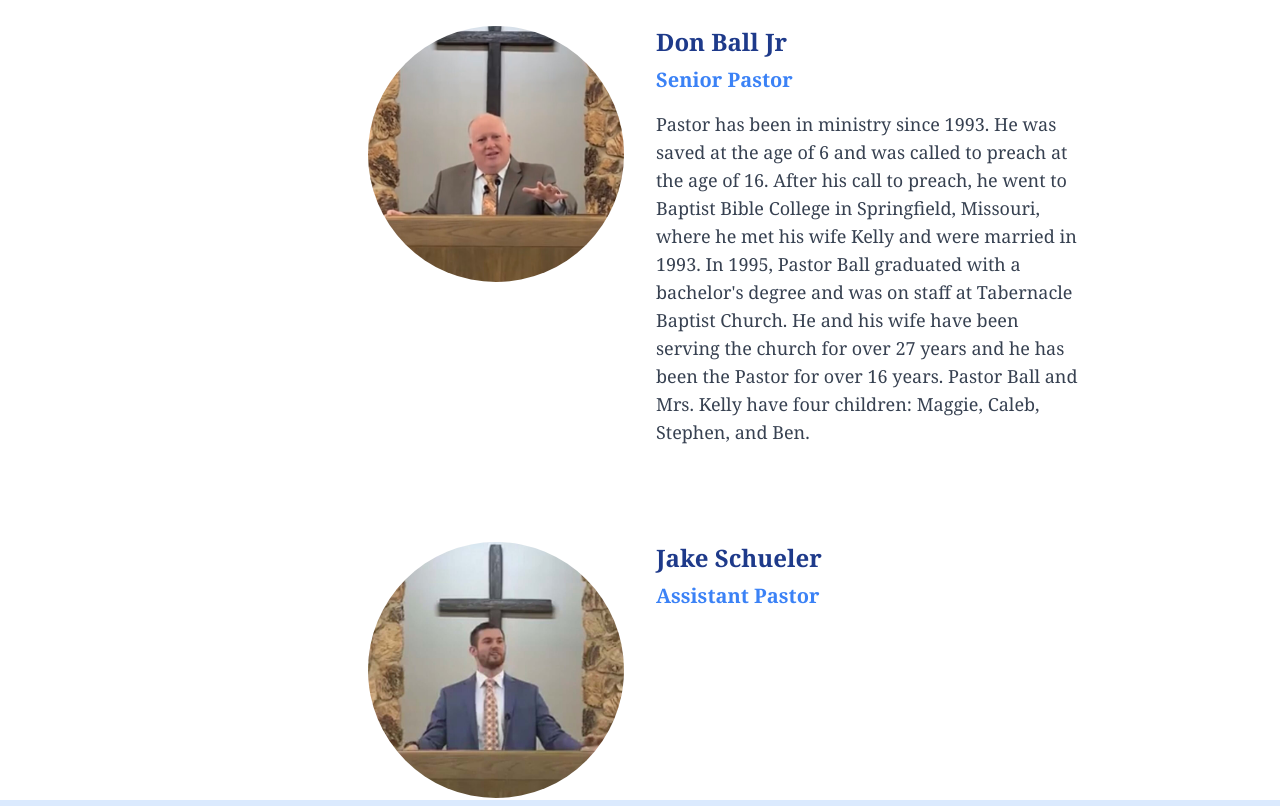
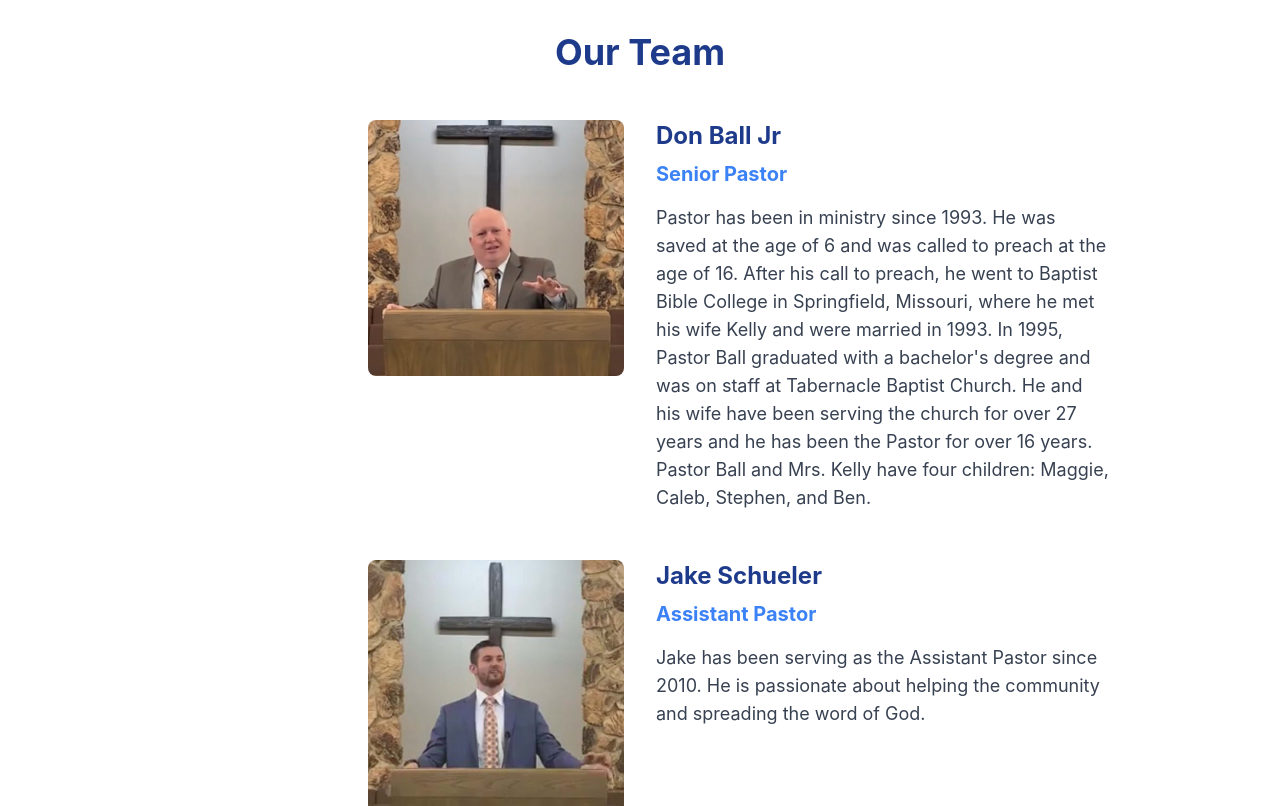
Before and after one commit to aboundsuite/norwalk, a Next.js app: page /about in a window 1280 px wide. Shown: the part 1600-2406 px from the top of the page. Built offline with nearby package versions, Linux system fonts and the light colour scheme.

Commit message:
Migrating to new repository

```diff
--- a/src/app/_document.tsx
+++ b/src/app/_document.tsx
@@ -7,6 +7,8 @@ export default function Document() {
         <link rel="icon" href="/favicon.ico" type="image/png" />
         <meta name="viewport" content="width=device-width, initial-scale=1" />
         <meta charSet="UTF-8" />
+
+        <meta name="viewport" content="width=device-width, initial-scale=1" />
         <meta name="description" content="Tabernacle Baptist Church" />
         <meta name="author" content="An Independent Bible Believing Baptist Church in Lebanon, MO" />
         <meta name="keywords" content="church, faith, community, worship" />
--- a/src/app/components/Staff.tsx
+++ b/src/app/components/Staff.tsx
@@ -14,7 +14,7 @@ const staffMembers = [
   {
     name: 'Jake Schueler',
     title: 'Assistant Pastor',
-    bio: ``,
+    bio: `Jake has been serving as the Assistant Pastor since 2010. He is passionate about helping the community and spreading the word of God.`,
     image: '/jake_schueler.jpg'
   }
   // Add more staff members here
@@ -22,16 +22,16 @@ const staffMembers = [
 
 const Staff = () => {
   return (
-    <section id="staff" className="flex flex-col items-center justify-center h-screen bg-white">
-      <div className="container mx-auto p-8" style={{ maxWidth: '940px' }}>
-        <h1 className="text-4xl font-bold text-center mb-20 text-blue-900">Our Team</h1>
+    <section id="staff" className="p-8 bg-white">
+      <div className="container mx-auto" style={{ maxWidth: '940px' }}>
+        <h1 className="text-4xl font-bold text-center mb-12 text-blue-900">Our Team</h1>
         {staffMembers.map((staff, index) => (
-          <div key={index} className="flex flex-col md:flex-row mb-24 items-center md:items-start">
+          <div key={index} className="flex flex-col md:flex-row mb-12 items-center md:items-start">
             <div className="flex-1 flex justify-center md:justify-end mb-6 md:mb-0">
               <img
                 src={staff.image}
                 alt={staff.name}
-                className="object-cover h-64 w-64 rounded-full"
+                className="object-cover h-64 w-64 rounded-lg"
               />
             </div>
             <div className="flex-1 md:ml-8 text-center md:text-left">
--- a/src/app/globals.css
+++ b/src/app/globals.css
@@ -3,10 +3,14 @@
 @tailwind utilities;
 
 /* Add your global styles here */
+
 body {
+
   @apply bg-gray-100 font-serif;
+  margin: 0;
+  padding: 0;
+  font-family: -apple-system, BlinkMacSystemFont, 'Segoe UI', Roboto, 'Helvetica Neue', Arial, 'Noto Sans', sans-serif, 'Apple Color Emoji', 'Segoe UI Emoji', 'Segoe UI Symbol', 'Noto Color Emoji';
 }
-
 
 :root {
   --foreground-rgb: 0, 0, 0;
@@ -43,3 +47,34 @@ body {
   min-height: 100vh;
 
 }
+
+html {
+  scroll-behavior: smooth;
+}
+
+/* Flexbox fix for Safari */
+@media not all and (min-resolution:.001dpcm) { @supports (-webkit-appearance:none) {
+  .flex-1 {
+    flex: 1 1 auto;
+  }
+}}
+
+/* Flexbox fix for Safari */
+@supports (-webkit-touch-callout: none) {
+  .flex-1 {
+    flex: 1 !important;
+  }
+}
+
+/* Ensure images don't overflow their containers */
+img {
+  max-width: 100%;
+  height: auto;
+}
+
+/* Safari specific fix for vh units */
+@media screen and (max-height: 700px) {
+  .h-screen {
+    height: calc(var(--vh, 1vh) * 100);
+  }
+}
--- a/src/app/page.tsx
+++ b/src/app/page.tsx
@@ -3,6 +3,7 @@ import About from './components/About';
 import ServiceSchedule from './components/ServiceSchedule';
 import Pastor from './components/Pastor';
 import Churchapp from './components/Churchapp';
+
 
 export default function HomePage() {
   return (
```
